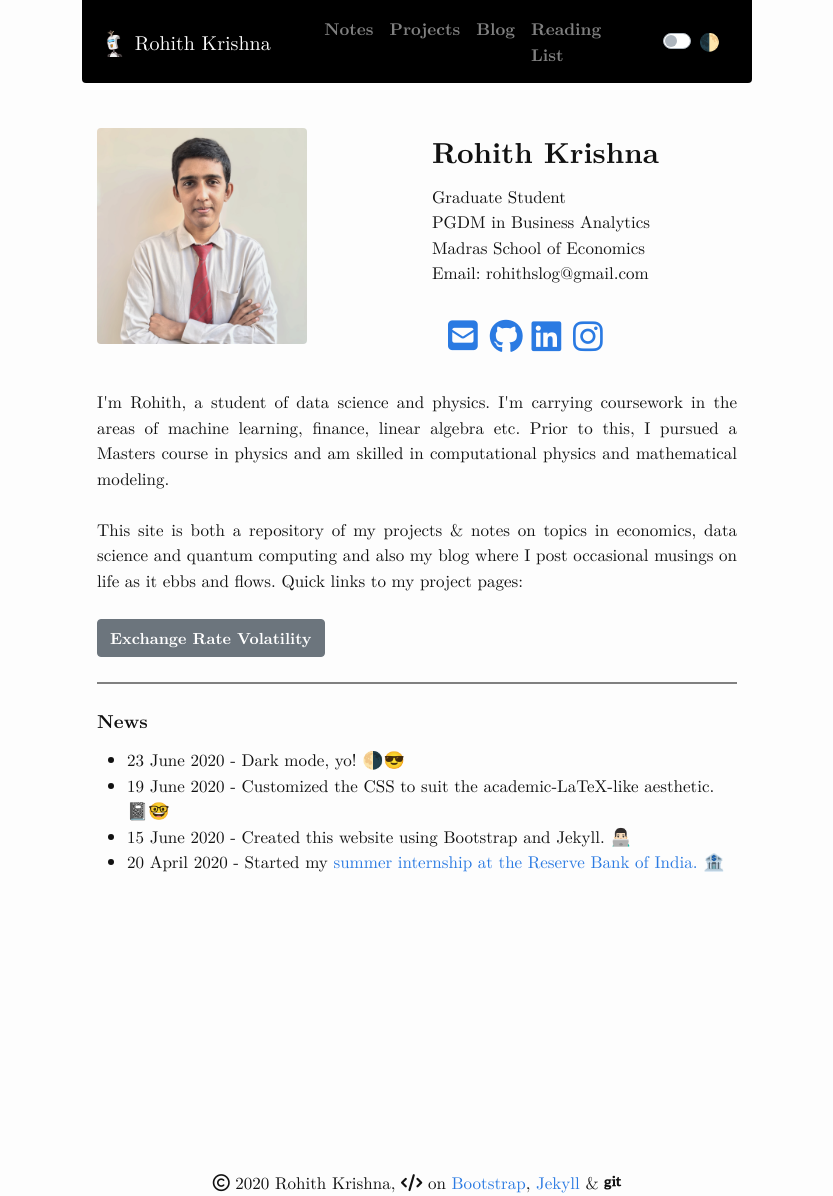
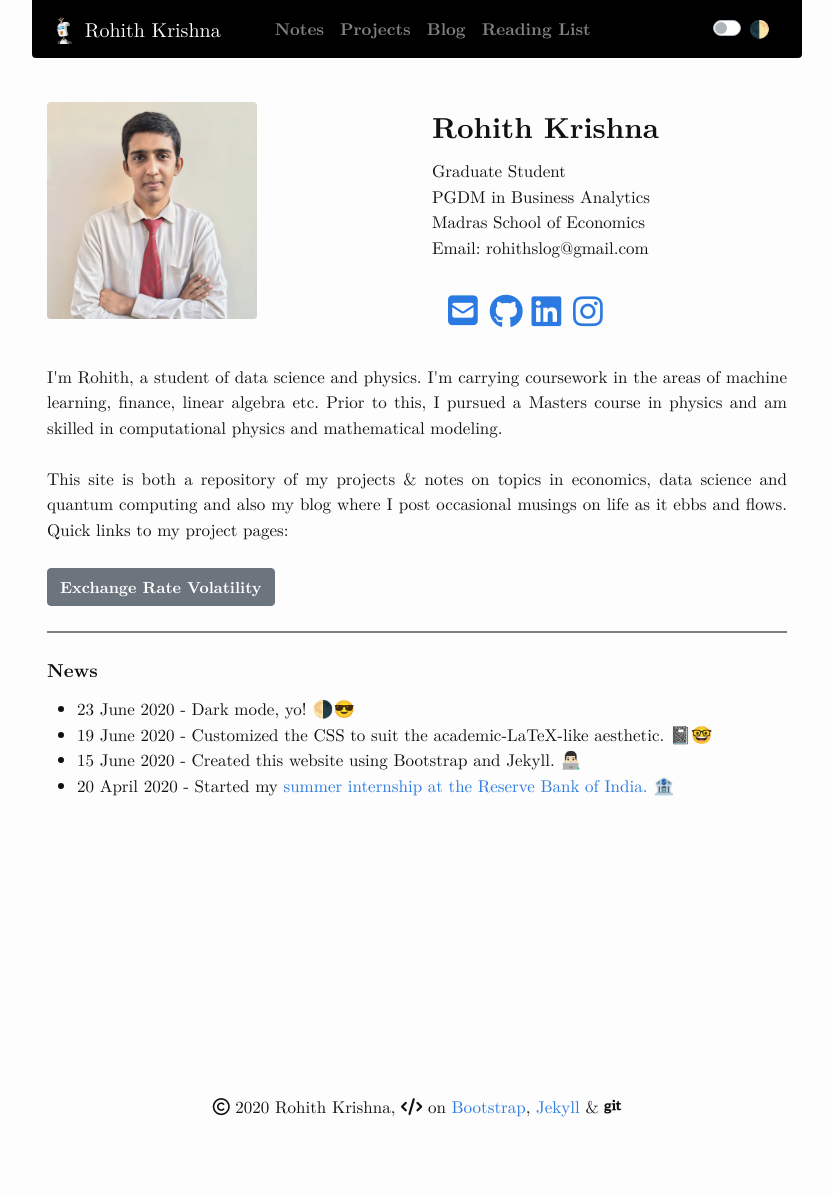
Before and after one commit to rohithmay/rohithmay.github.io, a Jekyll site: the page built from index.md, in a window 1280 px wide. Shown: the whole page, without its empty margins (223-1056 px from the left). Built offline with Jekyll 4.4.1, drawn with Linux system fonts in a browser that asks for light colours; nearby versions of some CDN libraries; a style sheet for code colours, icons or effects is not loaded; after the commit the page ends 1119 px from its top, so only the background shows below that.

Commit message:
Update default.html

```diff
--- a/_layouts/default.html
+++ b/_layouts/default.html
@@ -10,7 +10,7 @@
     the margins easily -->
     <!-- <div class="container-fluid" style="background-color:#CDCDCD; max-width:700px" > -->
 
-        <div class="container-fluid" style="max-width:700px" >
+        <div class="container-fluid" style="max-width:800px" >
 
             {% include navbar.html %}
 
```
